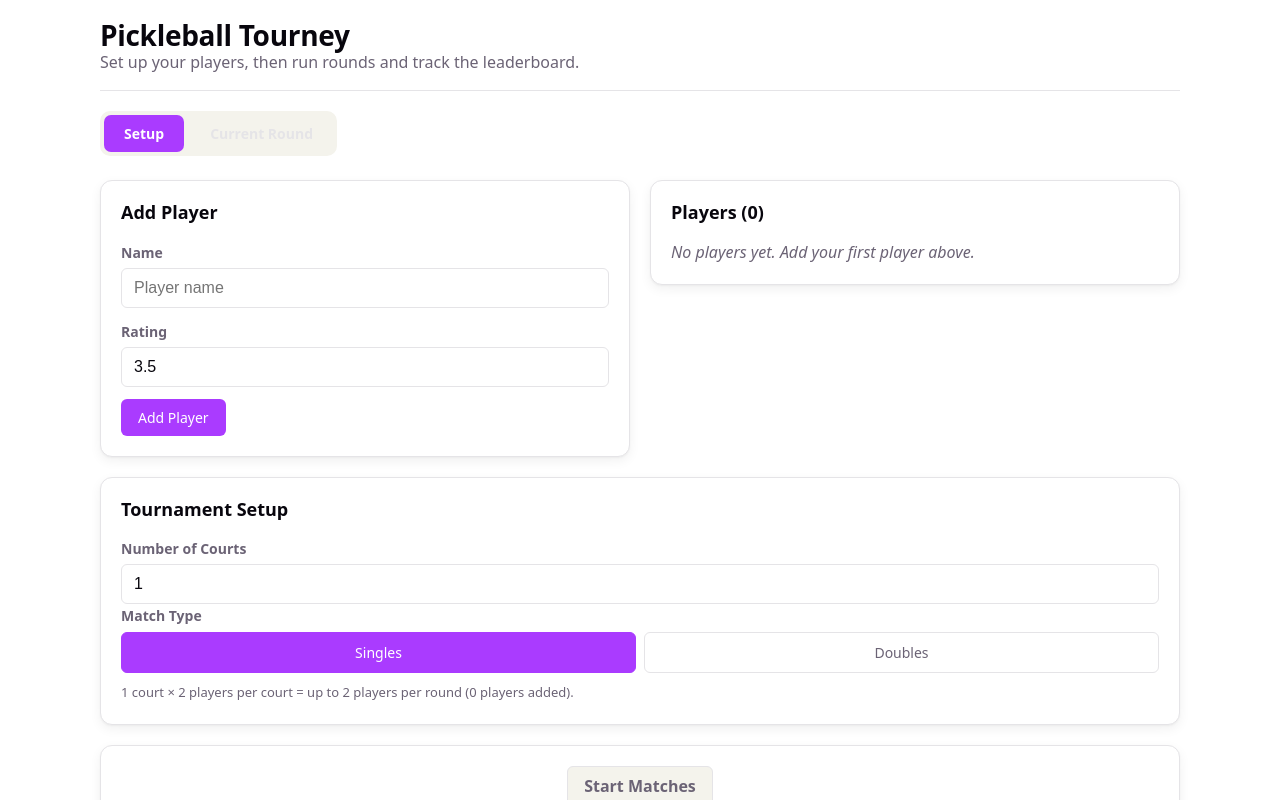
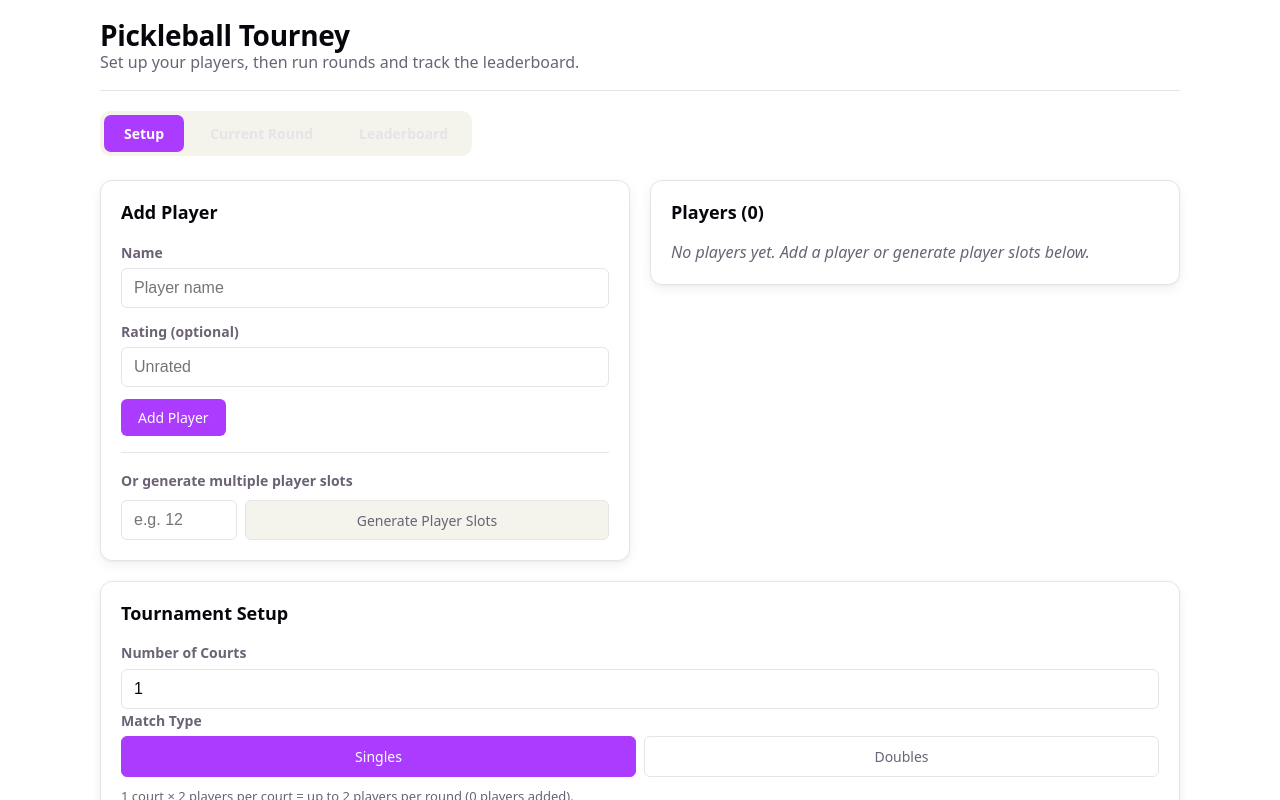
Before and after one commit to td-kuro/pickleball-tourney, a React (Vite) app: page / in a window 1280 px wide. Shown: the top 800 px of the page. Built offline with nearby package versions, Linux system fonts and the light colour scheme.

Commit message:
build v4

```diff
--- a/src/App.css
+++ b/src/App.css
@@ -24,10 +24,18 @@
 
 /* Tab navigation */
 
+.tab-bar {
+  display: flex;
+  align-items: center;
+  justify-content: space-between;
+  flex-wrap: wrap;
+  gap: 12px;
+  margin-bottom: 24px;
+}
+
 .tabs {
   display: flex;
   gap: 6px;
-  margin-bottom: 24px;
   padding: 4px;
   background: var(--code-bg);
   border-radius: 10px;
@@ -59,6 +67,21 @@
 .tab:disabled {
   color: var(--border);
   cursor: not-allowed;
+}
+
+.reset-button {
+  background: transparent;
+  color: var(--text);
+  border: 1px solid var(--border);
+  font-weight: 600;
+  font-size: 13px;
+  padding: 8px 14px;
+}
+
+.reset-button:hover:not(:disabled) {
+  background: rgba(192, 57, 43, 0.1);
+  color: #c0392b;
+  border-color: #c0392b;
 }
 
 /* Cards */
@@ -120,25 +143,6 @@
   font-weight: 600;
 }
 
-/* Round view layout */
-
-.round-grid {
-  display: grid;
-  grid-template-columns: 1fr;
-  gap: 20px;
-  align-items: start;
-}
-
-@media (min-width: 800px) {
-  .round-grid {
-    grid-template-columns: 2fr 1fr;
-  }
-}
-
-.round-main .card:last-child {
-  margin-bottom: 0;
-}
-
 /* Player form */
 
 .player-form {
@@ -174,82 +178,134 @@
   gap: 8px;
 }
 
-.form-actions button,
-.player-actions button {
+.form-actions button {
   padding: 8px 16px;
-  border-radius: 6px;
-  border: 1px solid transparent;
-  background: var(--accent);
-  color: #fff;
   font-size: 14px;
-  cursor: pointer;
 }
 
-.form-actions button.secondary,
-.player-actions button {
+/* Generic button modifiers (used across forms, player rows, match cards) */
+
+button.secondary {
   background: var(--accent-bg);
   color: var(--accent);
   border-color: var(--accent-border);
 }
 
-.form-actions button.secondary:hover:not(:disabled),
-.player-actions button:hover:not(:disabled) {
+button.secondary:hover:not(:disabled) {
   background: var(--accent-border);
 }
 
-.player-actions button.danger {
+button.danger {
   background: transparent;
   color: #c0392b;
   border-color: #c0392b;
 }
 
-.player-actions button.danger:hover:not(:disabled) {
+button.danger:hover:not(:disabled) {
   background: rgba(192, 57, 43, 0.1);
 }
 
-/* Player list */
+/* Quick "generate multiple player slots" form */
+
+.bulk-add {
+  margin-top: 16px;
+  padding-top: 16px;
+  border-top: 1px solid var(--border);
+}
+
+.bulk-add-label {
+  margin: 0 0 8px;
+  font-size: 14px;
+  font-weight: 600;
+  color: var(--text);
+}
+
+.bulk-add-form {
+  display: flex;
+  gap: 8px;
+}
+
+.bulk-add-form input {
+  width: 90px;
+  flex-shrink: 0;
+  padding: 10px 12px;
+  border: 1px solid var(--border);
+  border-radius: 6px;
+  font-size: 16px;
+  background: var(--bg);
+  color: var(--text-h);
+}
+
+.bulk-add-form button {
+  flex: 1;
+  font-size: 14px;
+  padding: 8px 16px;
+}
+
+/* Player list — always-editable rows */
 
 .player-list {
   display: flex;
   flex-direction: column;
-  gap: 10px;
+  gap: 8px;
 }
 
-.player-card {
+.player-row {
   display: flex;
-  justify-content: space-between;
   align-items: center;
-  gap: 12px;
-  padding: 12px 14px;
+  gap: 8px;
+  padding: 8px;
   border: 1px solid var(--border);
   border-radius: 8px;
   flex-wrap: wrap;
 }
 
-.player-info {
-  display: flex;
-  flex-direction: column;
+.player-row-invalid {
+  border-color: #c0392b;
 }
 
-.player-name {
-  font-weight: 600;
+.player-row-index {
+  width: 20px;
+  flex-shrink: 0;
+  color: var(--text);
+  font-size: 13px;
+  text-align: right;
+}
+
+.player-row input {
+  padding: 8px 10px;
+  border: 1px solid var(--border);
+  border-radius: 6px;
+  font-size: 14px;
+  background: var(--bg);
   color: var(--text-h);
 }
 
-.player-rating {
-  font-size: 14px;
-  color: var(--text);
+.player-row-name {
+  flex: 2;
+  min-width: 120px;
 }
 
-.player-actions {
-  display: flex;
-  gap: 8px;
+.player-row-rating {
+  flex: 1;
+  min-width: 80px;
+}
+
+.player-row button.danger {
+  flex-shrink: 0;
+  padding: 8px 14px;
+  font-size: 13px;
 }
 
 .empty-state {
   color: var(--text);
   font-style: italic;
   margin: 0;
+}
+
+.unrated {
+  color: var(--text);
+  font-style: italic;
 }
 
 .hint {
@@ -269,12 +325,11 @@
 
 .card > button:disabled,
 .match-card button:disabled,
-.section-heading-row button:disabled {
-  padding: 8px 16px;
-  border-radius: 6px;
-  border: 1px solid var(--border);
+.section-heading-row button:disabled,
+.bulk-add-form button:disabled {
   background: var(--code-bg);
   color: var(--text);
+  border-color: var(--border);
   cursor: not-allowed;
 }
 
@@ -379,17 +434,6 @@
 
 .match-card button.secondary {
   margin-top: 10px;
-  padding: 8px 16px;
-  border-radius: 6px;
-  border: 1px solid var(--accent-border);
-  background: var(--accent-bg);
-  color: var(--accent);
-  font-size: 14px;
-  cursor: pointer;
-}
-
-.match-card button.secondary:hover:not(:disabled) {
-  background: var(--accent-border);
 }
 
 /* Bye list */
@@ -466,11 +510,6 @@
 }
 
 @media (max-width: 480px) {
-  .player-card {
-    flex-direction: column;
-    align-items: flex-start;
-  }
-
   .match-teams {
     flex-direction: column;
     align-items: stretch;
@@ -479,4 +518,8 @@
   .match-vs {
     text-align: center;
   }
+
+  .player-row-name {
+    flex-basis: 100%;
+  }
 }
--- a/src/App.tsx
+++ b/src/App.tsx
@@ -1,4 +1,4 @@
-import { useState } from 'react';
+import { useEffect, useState, type FormEvent } from 'react';
 import './App.css';
 import { ByeList } from './components/ByeList';
 import { Leaderboard } from './components/Leaderboard';
@@ -10,19 +10,49 @@ import { usePlayers } from './hooks/usePlayers';
 import { useTournament } from './hooks/useTournament';
 import { canGenerateRound } from './utils/tournament';
 
-type View = 'setup' | 'round';
+type View = 'setup' | 'round' | 'leaderboard';
 
 function App() {
-  const { players, addPlayer, updatePlayer, removePlayer } = usePlayers();
-  const { settings, updateSettings, rounds, generateRound, setMatchScore } = useTournament();
+  const { players, addPlayer, addPlayersBulk, updatePlayer, removePlayer } = usePlayers();
+  const { settings, updateSettings, rounds, generateRound, setMatchScore, resetTournament } = useTournament();
   const [view, setView] = useState<View>(rounds.length > 0 ? 'round' : 'setup');
+  const [bulkCount, setBulkCount] = useState('');
 
+  const tournamentStarted = rounds.length > 0;
   const currentRound = rounds[rounds.length - 1];
   const startCheck = canGenerateRound(players, settings);
+  const bulkCountValue = parseInt(bulkCount, 10);
+
+  // Defense in depth: Current Round / Leaderboard are only ever reachable
+  // once Start Matches has actually run (rounds.length > 0). If `view` ever
+  // ends up on one of those without an active tournament — e.g. leftover
+  // state — snap back to Setup instead of rendering a broken screen.
+  useEffect(() => {
+    if (view !== 'setup' && !tournamentStarted) {
+      setView('setup');
+    }
+  }, [view, tournamentStarted]);
 
   function handleStartMatches() {
     generateRound(players);
     setView('round');
+  }
+
+  function handleGenerateSlots(event: FormEvent) {
+    event.preventDefault();
+    if (Number.isNaN(bulkCountValue) || bulkCountValue < 1) return;
+    addPlayersBulk(bulkCountValue);
+    setBulkCount('');
+  }
+
+  function handleReset() {
+    const confirmed = window.confirm(
+      'Reset the tournament? This clears all rounds and match results. Players and settings are kept.',
+    );
+    if (confirmed) {
+      resetTournament();
+      setView('setup');
+    }
   }
 
   return (
@@ -32,30 +62,59 @@ function App() {
         <p className="subtitle">Set up your players, then run rounds and track the leaderboard.</p>
       </header>
 
+      <div className="tab-bar">
         <nav className="tabs" aria-label="View">
-        <button
-          type="button"
-          className={view === 'setup' ? 'tab active' : 'tab'}
-          onClick={() => setView('setup')}
-        >
+          <button type="button" className={view === 'setup' ? 'tab active' : 'tab'} onClick={() => setView('setup')}>
             Setup
           </button>
           <button
             type="button"
             className={view === 'round' ? 'tab active' : 'tab'}
             onClick={() => setView('round')}
-          disabled={rounds.length === 0}
+            disabled={!tournamentStarted}
           >
             Current Round
           </button>
+          <button
+            type="button"
+            className={view === 'leaderboard' ? 'tab active' : 'tab'}
+            onClick={() => setView('leaderboard')}
+            disabled={!tournamentStarted}
+          >
+            Leaderboard
+          </button>
         </nav>
+
+        {tournamentStarted && (
+          <button type="button" className="reset-button" onClick={handleReset}>
+            Reset Tournament
+          </button>
+        )}
+      </div>
 
       {view === 'setup' && (
         <div className="setup-view">
           <div className="setup-grid">
             <section className="card">
               <h2>Add Player</h2>
-              <PlayerForm submitLabel="Add Player" onSubmit={addPlayer} />
+              <PlayerForm onSubmit={addPlayer} />
+
+              <div className="bulk-add">
+                <p className="bulk-add-label">Or generate multiple player slots</p>
+                <form className="bulk-add-form" onSubmit={handleGenerateSlots}>
+                  <input
+                    type="number"
+                    min={1}
+                    value={bulkCount}
+                    onChange={(event) => setBulkCount(event.target.value)}
+                    placeholder="e.g. 12"
+                    aria-label="Number of players to generate"
+                  />
+                  <button type="submit" className="secondary" disabled={Number.isNaN(bulkCountValue) || bulkCountValue < 1}>
+                    Generate Player Slots
+                  </button>
+                </form>
+              </div>
             </section>
 
             <section className="card">
@@ -67,7 +126,7 @@ function App() {
           <TournamentSetup settings={settings} onChange={updateSettings} playerCount={players.length} />
 
           <section className="card start-matches-card">
-            {rounds.length === 0 ? (
+            {!tournamentStarted ? (
               <>
                 <button
                   type="button"
@@ -88,9 +147,8 @@ function App() {
         </div>
       )}
 
-      {view === 'round' && (
-        <div className="round-grid">
-          <div className="round-main">
+      {view === 'round' && tournamentStarted && (
+        <>
           <RoundView
             players={players}
             settings={settings}
@@ -99,11 +157,10 @@ function App() {
             onSetScore={setMatchScore}
           />
           {currentRound && <ByeList round={currentRound} players={players} />}
-          </div>
+        </>
+      )}
 
-          <Leaderboard players={players} rounds={rounds} />
-        </div>
-      )}
+      {view === 'leaderboard' && tournamentStarted && <Leaderboard players={players} rounds={rounds} />}
     </div>
   );
 }
--- a/src/components/Leaderboard.tsx
+++ b/src/components/Leaderboard.tsx
@@ -24,7 +24,10 @@ export function Leaderboard({ players, rounds }: LeaderboardProps) {
       if (b.stats.totalPoints !== a.stats.totalPoints) return b.stats.totalPoints - a.stats.totalPoints;
       if (b.stats.wins !== a.stats.wins) return b.stats.wins - a.stats.wins;
       if (a.stats.byes !== b.stats.byes) return a.stats.byes - b.stats.byes;
-      return b.player.rating - a.player.rating;
+      // Unrated players sort after any rated player in a tie.
+      const ratingA = a.player.rating ?? -Infinity;
+      const ratingB = b.player.rating ?? -Infinity;
+      return ratingB - ratingA;
     });
 
   return (
@@ -49,7 +52,7 @@ export function Leaderboard({ players, rounds }: LeaderboardProps) {
               <tr key={player.id} className={index === 0 ? 'leaderboard-top' : undefined}>
                 <td>{index + 1}</td>
                 <td>{player.name}</td>
-                <td>{player.rating}</td>
+                <td>{player.rating != null ? player.rating : <span className="unrated">Unrated</span>}</td>
                 <td>{stats.totalPoints}</td>
                 <td>{stats.matchesPlayed}</td>
                 <td>{stats.wins}</td>
--- a/src/components/PlayerForm.tsx
+++ b/src/components/PlayerForm.tsx
@@ -1,27 +1,16 @@
 import { useId, useState, type FormEvent } from 'react';
 
 interface PlayerFormProps {
-  initialName?: string;
-  initialRating?: number;
-  submitLabel: string;
-  onSubmit: (name: string, rating: number) => void;
-  onCancel?: () => void;
+  onSubmit: (name: string, rating?: number) => void;
 }
 
-// A single form used both for adding a new player and editing an
-// existing one (PlayerList passes initialName/initialRating when editing).
-export function PlayerForm({
-  initialName = '',
-  initialRating = 3.5,
-  submitLabel,
-  onSubmit,
-  onCancel,
-}: PlayerFormProps) {
-  const [name, setName] = useState(initialName);
-  const [rating, setRating] = useState(String(initialRating));
+// Quick "add one player" form. Rating is optional — leave it blank for an
+// unrated player. (Editing existing players happens inline in PlayerList,
+// not here.)
+export function PlayerForm({ onSubmit }: PlayerFormProps) {
+  const [name, setName] = useState('');
+  const [rating, setRating] = useState('');
   const [error, setError] = useState<string | null>(null);
-  // Multiple PlayerForm instances can be on screen at once (the "add" form
-  // plus a card being edited), so ids must be unique per instance.
   const id = useId();
   const nameFieldId = `${id}-name`;
   const ratingFieldId = `${id}-rating`;
@@ -30,24 +19,26 @@ export function PlayerForm({
     event.preventDefault();
 
     const trimmedName = name.trim();
-    const parsedRating = parseFloat(rating);
     if (!trimmedName) {
       setError('Enter a player name.');
       return;
     }
-    if (Number.isNaN(parsedRating) || parsedRating < 0) {
-      setError('Enter a valid, non-negative rating.');
-      return;
+
+    let parsedRating: number | undefined;
+    const trimmedRating = rating.trim();
+    if (trimmedRating !== '') {
+      const parsed = parseFloat(trimmedRating);
+      if (Number.isNaN(parsed) || parsed < 0) {
+        setError('Rating must be a valid, non-negative number, or left blank.');
+        return;
+      }
+      parsedRating = parsed;
     }
 
     setError(null);
     onSubmit(trimmedName, parsedRating);
-
-    if (!onCancel) {
-      // Reset the form after adding a new player (edit mode unmounts instead).
-      setName('');
-      setRating(String(initialRating));
-    }
+    setName('');
+    setRating('');
   }
 
   return (
@@ -64,7 +55,7 @@ export function PlayerForm({
         />
       </div>
       <div className="form-row">
-        <label htmlFor={ratingFieldId}>Rating</label>
+        <label htmlFor={ratingFieldId}>Rating (optional)</label>
         <input
           id={ratingFieldId}
           type="number"
@@ -72,19 +63,13 @@ export function PlayerForm({
           min="0"
           value={rating}
           onChange={(event) => setRating(event.target.value)}
-          placeholder="e.g. 3.5"
-          required
+          placeholder="Unrated"
         />
       </div>
       {error && <p className="hint error">{error}</p>}
 
       <div className="form-actions">
-        <button type="submit">{submitLabel}</button>
-        {onCancel && (
-          <button type="button" className="secondary" onClick={onCancel}>
-            Cancel
-          </button>
-        )}
+        <button type="submit">Add Player</button>
       </div>
     </form>
   );
--- a/src/components/PlayerList.tsx
+++ b/src/components/PlayerList.tsx
@@ -1,55 +1,99 @@
-import { useState } from 'react';
+import { useState, type ChangeEvent, type KeyboardEvent } from 'react';
 import type { Player } from '../types';
-import { PlayerForm } from './PlayerForm';
 
 interface PlayerListProps {
   players: Player[];
-  onUpdate: (id: string, name: string, rating: number) => void;
+  onUpdate: (id: string, name: string, rating?: number) => void;
   onRemove: (id: string) => void;
 }
 
-// Displays players as cards. Clicking "Edit" swaps a card's contents
-// for a PlayerForm so the same form component handles add and edit.
+// Every player row is directly editable (name + rating inputs, saved on
+// blur) rather than a separate "Edit" mode — this is what lets bulk-
+// generated player slots be filled in on the spot.
 export function PlayerList({ players, onUpdate, onRemove }: PlayerListProps) {
-  const [editingId, setEditingId] = useState<string | null>(null);
-
   if (players.length === 0) {
-    return <p className="empty-state">No players yet. Add your first player above.</p>;
+    return <p className="empty-state">No players yet. Add a player or generate player slots below.</p>;
   }
 
   return (
     <div className="player-list">
-      {players.map((player) => (
-        <div key={player.id} className="player-card">
-          {editingId === player.id ? (
-            <PlayerForm
-              initialName={player.name}
-              initialRating={player.rating}
-              submitLabel="Save"
-              onSubmit={(name, rating) => {
-                onUpdate(player.id, name, rating);
-                setEditingId(null);
-              }}
-              onCancel={() => setEditingId(null)}
-            />
-          ) : (
-            <>
-              <div className="player-info">
-                <span className="player-name">{player.name}</span>
-                <span className="player-rating">Rating: {player.rating}</span>
-              </div>
-              <div className="player-actions">
-                <button type="button" onClick={() => setEditingId(player.id)}>
-                  Edit
-                </button>
-                <button type="button" className="danger" onClick={() => onRemove(player.id)}>
-                  Remove
-                </button>
-              </div>
-            </>
-          )}
-        </div>
+      {players.map((player, index) => (
+        <PlayerRow key={player.id} index={index} player={player} onUpdate={onUpdate} onRemove={onRemove} />
       ))}
     </div>
   );
 }
+
+interface PlayerRowProps {
+  index: number;
+  player: Player;
+  onUpdate: (id: string, name: string, rating?: number) => void;
+  onRemove: (id: string) => void;
+}
+
+function PlayerRow({ index, player, onUpdate, onRemove }: PlayerRowProps) {
+  const [name, setName] = useState(player.name);
+  const [rating, setRating] = useState(player.rating != null ? String(player.rating) : '');
+
+  function commitName() {
+    if (name !== player.name) {
+      onUpdate(player.id, name, player.rating);
+    }
+  }
+
+  function commitRating() {
+    const trimmed = rating.trim();
+    if (trimmed === '') {
+      if (player.rating !== undefined) onUpdate(player.id, player.name, undefined);
+      return;
+    }
+    const parsed = parseFloat(trimmed);
+    if (Number.isNaN(parsed) || parsed < 0) {
+      // Invalid entry: revert to the last saved value.
+      setRating(player.rating != null ? String(player.rating) : '');
+      return;
+    }
+    if (parsed !== player.rating) {
+      onUpdate(player.id, player.name, parsed);
+    }
+  }
+
+  function blurOnEnter(event: KeyboardEvent<HTMLInputElement>) {
+    if (event.key === 'Enter') {
+      event.currentTarget.blur();
+    }
+  }
+
+  const missingName = player.name.trim() === '';
+
+  return (
+    <div className={missingName ? 'player-row player-row-invalid' : 'player-row'}>
+      <span className="player-row-index">{index + 1}</span>
+      <input
+        type="text"
+        className="player-row-name"
+        value={name}
+        onChange={(event: ChangeEvent<HTMLInputElement>) => setName(event.target.value)}
+        onBlur={commitName}
+        onKeyDown={blurOnEnter}
+        placeholder={`Player ${index + 1}`}
+        aria-label={`Player ${index + 1} name`}
+      />
+      <input
+        type="number"
+        className="player-row-rating"
+        step="0.1"
+        min="0"
+        value={rating}
+        onChange={(event: ChangeEvent<HTMLInputElement>) => setRating(event.target.value)}
+        onBlur={commitRating}
+        onKeyDown={blurOnEnter}
+        placeholder="Unrated"
+        aria-label={`Player ${index + 1} rating`}
+      />
+      <button type="button" className="danger" onClick={() => onRemove(player.id)}>
+        Remove
+      </button>
+    </div>
+  );
+}
--- a/src/hooks/usePlayers.ts
+++ b/src/hooks/usePlayers.ts
@@ -3,19 +3,31 @@ import { useLocalStorage } from './useLocalStorage';
 
 const STORAGE_KEY = 'pickleball-tourney:players';
 
-function makePlayerId(): string {
-  return `player-${Date.now()}-${Math.floor(Math.random() * 10000)}`;
+function makePlayerId(salt = 0): string {
+  return `player-${Date.now()}-${salt}-${Math.floor(Math.random() * 10000)}`;
 }
 
 // Manages the player list and keeps it saved to localStorage.
 export function usePlayers() {
   const [players, setPlayers] = useLocalStorage<Player[]>(STORAGE_KEY, []);
 
-  function addPlayer(name: string, rating: number) {
+  function addPlayer(name: string, rating?: number) {
     setPlayers([...players, { id: makePlayerId(), name, rating }]);
   }
 
-  function updatePlayer(id: string, name: string, rating: number) {
+  // Quickly generates `count` empty player slots (named "Player N") so the
+  // user can fill in names/ratings afterward instead of adding one by one.
+  function addPlayersBulk(count: number) {
+    const startNumber = players.length + 1;
+    const newPlayers: Player[] = Array.from({ length: count }, (_, i) => ({
+      id: makePlayerId(i),
+      name: `Player ${startNumber + i}`,
+      rating: undefined,
+    }));
+    setPlayers([...players, ...newPlayers]);
+  }
+
+  function updatePlayer(id: string, name: string, rating?: number) {
     setPlayers(players.map((player) => (player.id === id ? { ...player, name, rating } : player)));
   }
 
@@ -23,5 +35,5 @@ export function usePlayers() {
     setPlayers(players.filter((player) => player.id !== id));
   }
 
-  return { players, addPlayer, updatePlayer, removePlayer };
+  return { players, addPlayer, addPlayersBulk, updatePlayer, removePlayer };
 }
--- a/src/hooks/useTournament.ts
+++ b/src/hooks/useTournament.ts
@@ -40,5 +40,11 @@ export function useTournament() {
     );
   }
 
-  return { settings, updateSettings, rounds, generateRound, setMatchScore };
+  // Clears all rounds/results so the app falls back to the Setup screen.
+  // Players and tournament settings (courts/match type) are left as-is.
+  function resetTournament() {
+    setRounds([]);
+  }
+
+  return { settings, updateSettings, rounds, generateRound, setMatchScore, resetTournament };
 }
--- a/src/types.ts
+++ b/src/types.ts
@@ -3,7 +3,9 @@
 export interface Player {
   id: string;
   name: string;
-  rating: number;
+  // Optional: a player can be added without a rating ("Unrated"). Used for
+  // leaderboard sort tie-breaking only when present.
+  rating?: number;
 }
 
 export type MatchType = 'singles' | 'doubles';
--- a/src/utils/tournament.ts
+++ b/src/utils/tournament.ts
@@ -39,6 +39,10 @@ export function canGenerateRound(
           ? 'Singles requires at least 2 players.'
           : 'Doubles requires at least 4 players.',
     };
+  }
+
+  if (players.some((player) => player.name.trim() === '')) {
+    return { ok: false, reason: 'Every player needs a name before starting matches.' };
   }
 
   if (currentRound && !isRoundComplete(currentRound)) {
```
Also changed, not shown: 1 other file (tests, documents, lock files or other folders). Lines whose indentation alone changed are shown as unchanged.
